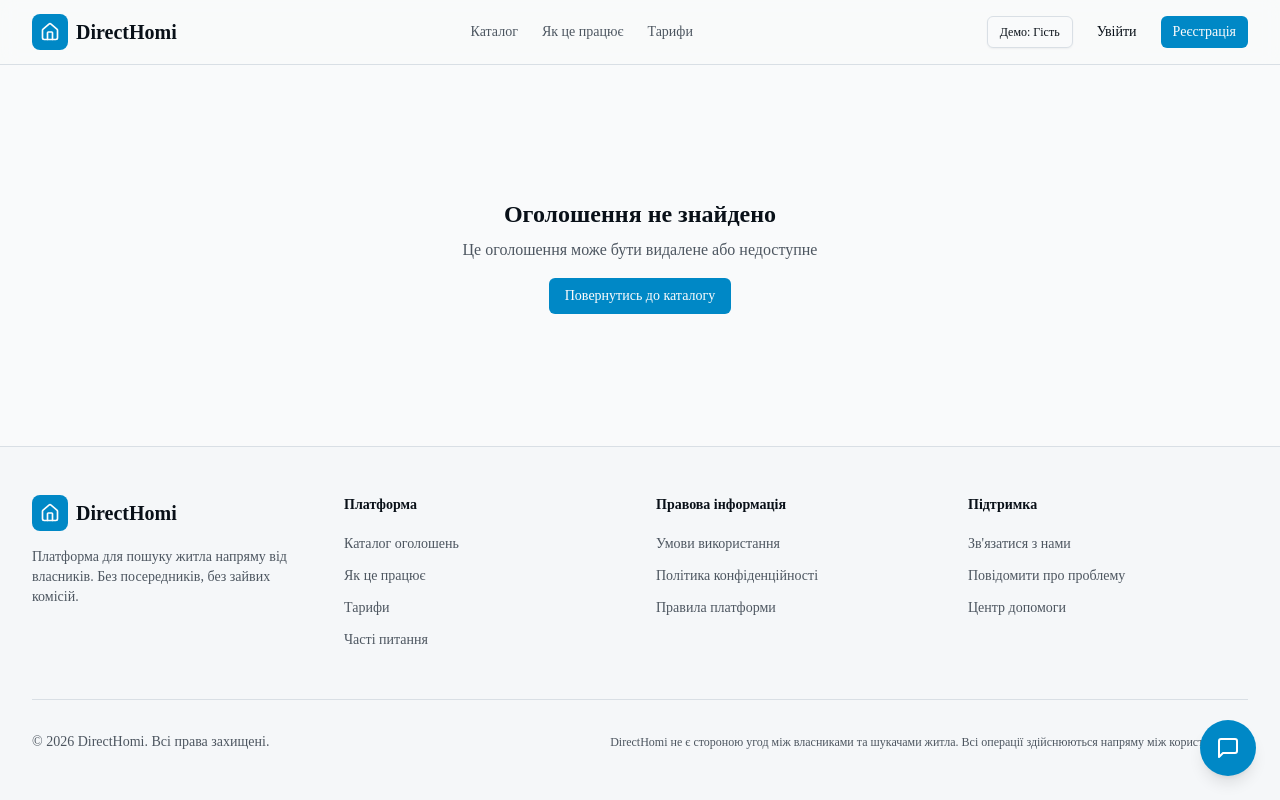
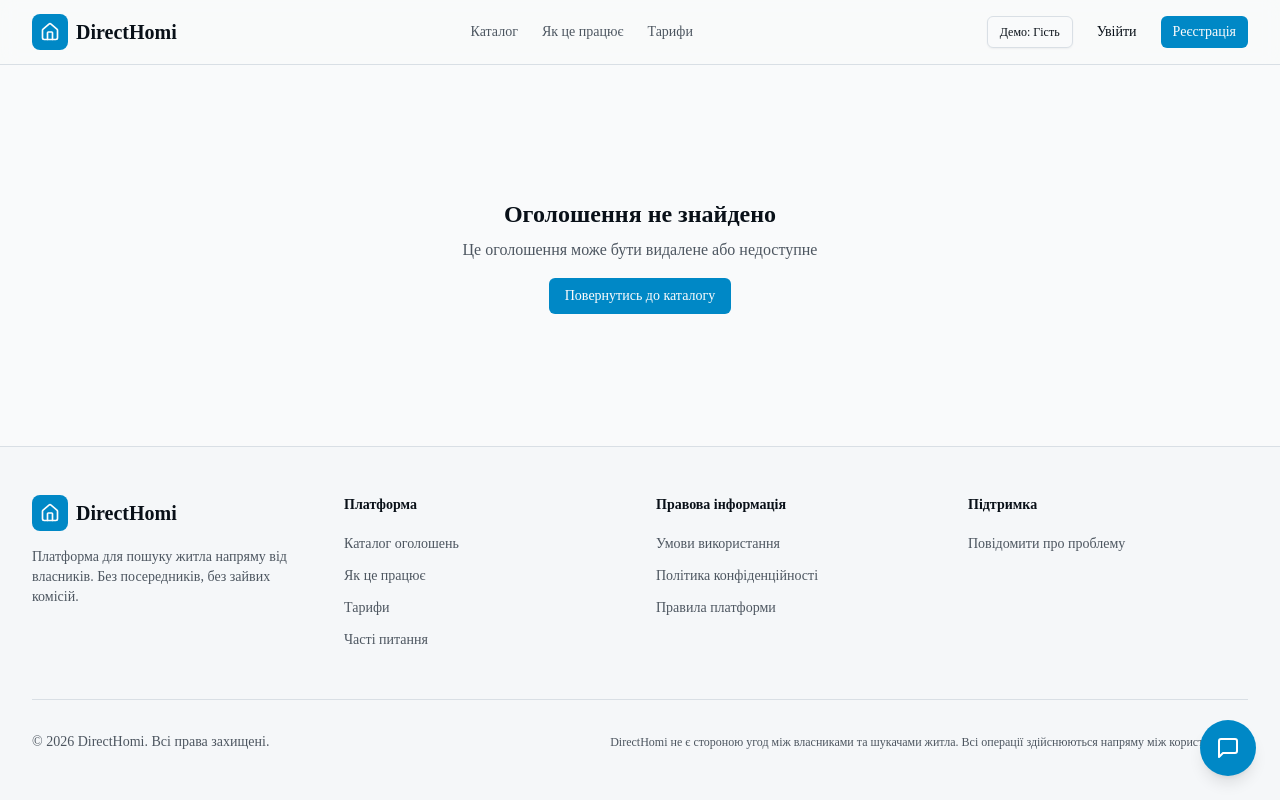
Before and after one commit to solomiiapodolia-collab/directhomi, a Next.js app: page / in a window 1280 px wide. Built offline with nearby package versions, Linux system fonts and the light colour scheme.

Commit message:
Fix footer

```diff
--- a/components/site-footer.tsx
+++ b/components/site-footer.tsx
@@ -13,10 +13,8 @@ const footerLinks = {
     { href: "/privacy", label: "Політика конфіденційності" },
     { href: "/rules", label: "Правила платформи" },
   ],
-  support: [
-    { href: "/contact", label: "Зв'язатися з нами" },
+support: [
     { href: "/report", label: "Повідомити про проблему" },
-    { href: "/help", label: "Центр допомоги" },
   ],
 };
 
```
